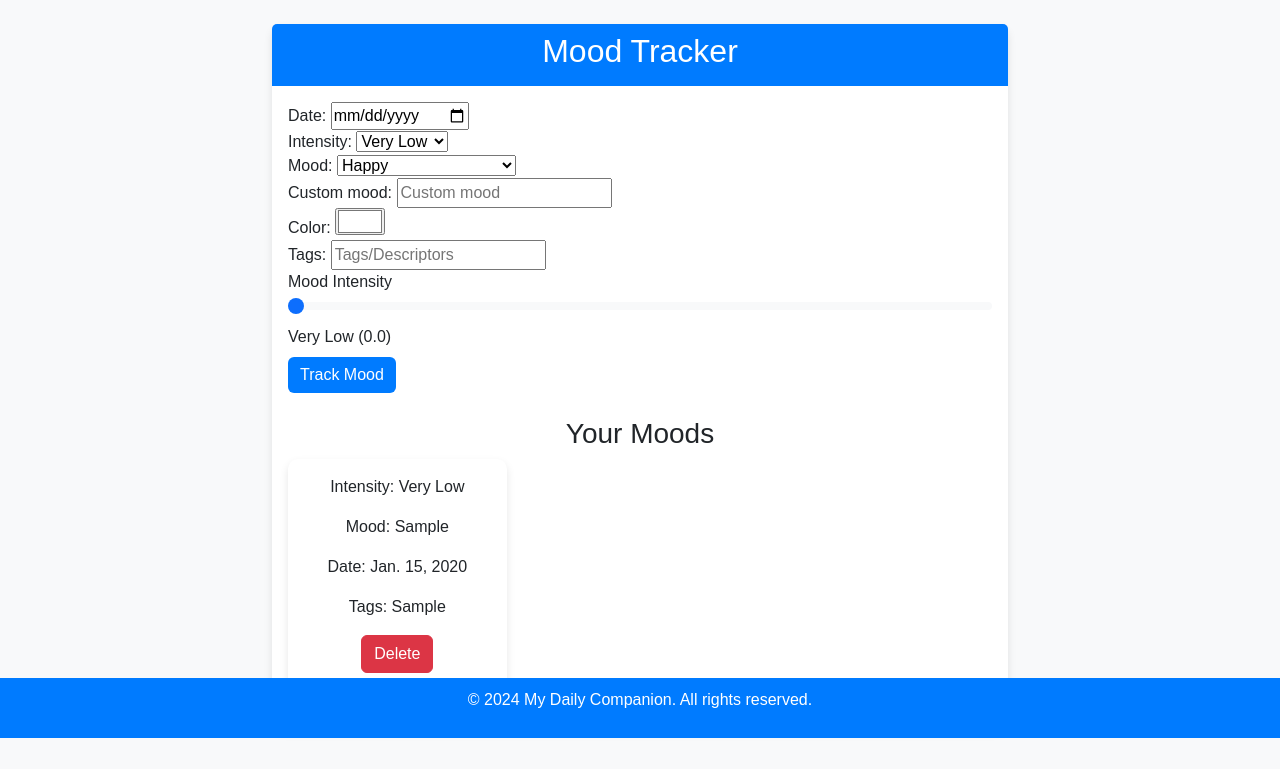
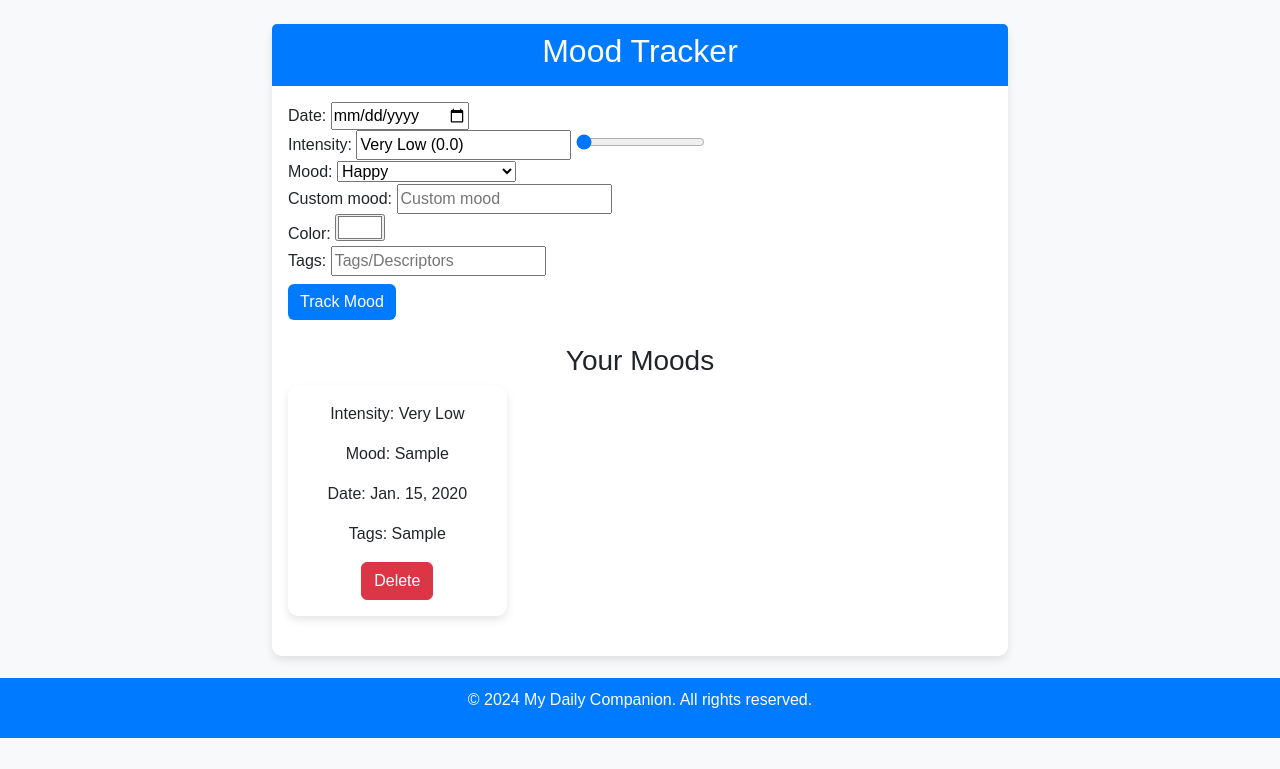
Before and after one commit to Harshit-code-tech/rakhi-2-, a Django app: page /mood_tracker/ in a window 1280 px wide. Shown: the part 62-831 px from the top of the page. Run offline with Django 3.2, Linux system fonts and the light colour scheme; a user stored in the database is signed in; tables that the repository leaves empty hold one stand-in row (values such as "Sample post"); some libraries are stand-ins or nearby versions.

Commit message:
Update mood_tracker.html

```diff
--- a/rakhi2/my_daily_companion/app/templates/mood_tracker.html
+++ b/rakhi2/my_daily_companion/app/templates/mood_tracker.html
@@ -17,7 +17,8 @@
                     </div>
                     <div class="form-group">
                         {{ form.intensity.label_tag }}
-                        {{ form.intensity }}
+                        <input type="text" id="intensity-box" name="intensity-box" value="{{ form.intensity.value|default:"0" }}" readonly>
+                        <input type="range" id="intensity-slider" name="intensity" min="0" max="5" step="0.1" value="{{ form.intensity.value|default:"0" }}">
                     </div>
                     <div class="form-group">
                         {{ form.mood.label_tag }}
@@ -34,11 +35,6 @@
                     <div class="form-group">
                         {{ form.tags.label_tag }}
                         {{ form.tags }}
-                    </div>
-                    <div class="form-group">
-                        <label for="intensity-slider">Mood Intensity</label>
-                        <input type="range" class="form-range" id="intensity-slider" min="0" max="5" step="0.1" value="0">
-                        <div id="intensity-value">Very Low (0.0)</div>
                     </div>
                     <button type="submit" class="btn btn-primary btn-block mt-2">Track Mood</button>
                 </form>
@@ -78,4 +74,38 @@
     border-radius: 50%;
     margin: 0 auto 10px;
 }
+
+#intensity-slider {
+    width: 100%;
+    -webkit-appearance: none;
+    background: #ddd;
+    border-radius: 5px;
+    height: 8px;
+    cursor: pointer;
+    margin-bottom: 10px;
+}
+
+#intensity-slider::-webkit-slider-thumb {
+    -webkit-appearance: none;
+    width: 20px;
+    height: 20px;
+    border-radius: 50%;
+    background: #007bff;
+    cursor: pointer;
+}
+
+#intensity-slider::-moz-range-thumb {
+    width: 20px;
+    height: 20px;
+    border-radius: 50%;
+    background: #007bff;
+    cursor: pointer;
+}
+
+#intensity-box {
+    width: 100%;
+    text-align: center;
+    font-size: 16px;
+    margin-bottom: 10px;
+}
 </style>
```
